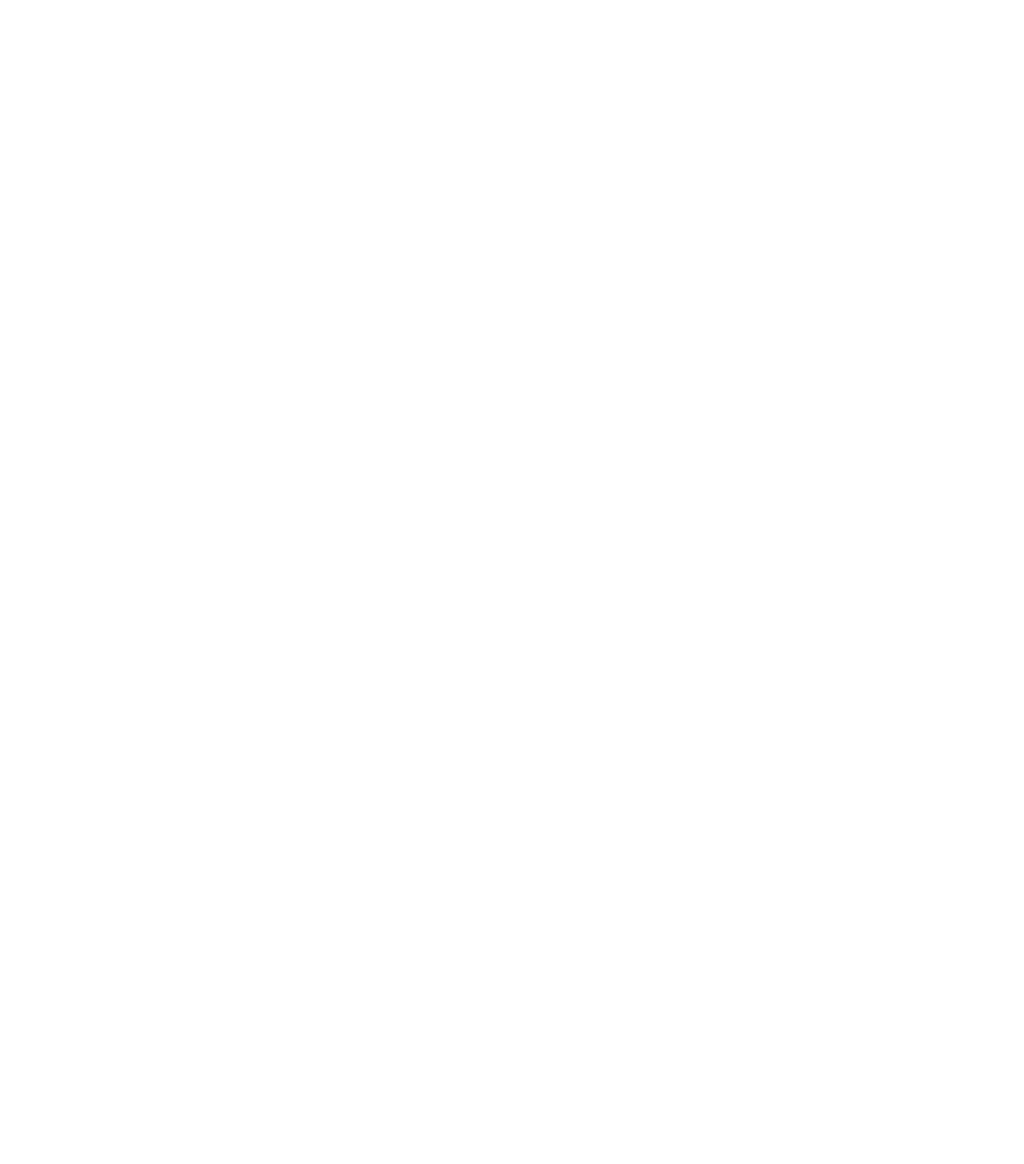
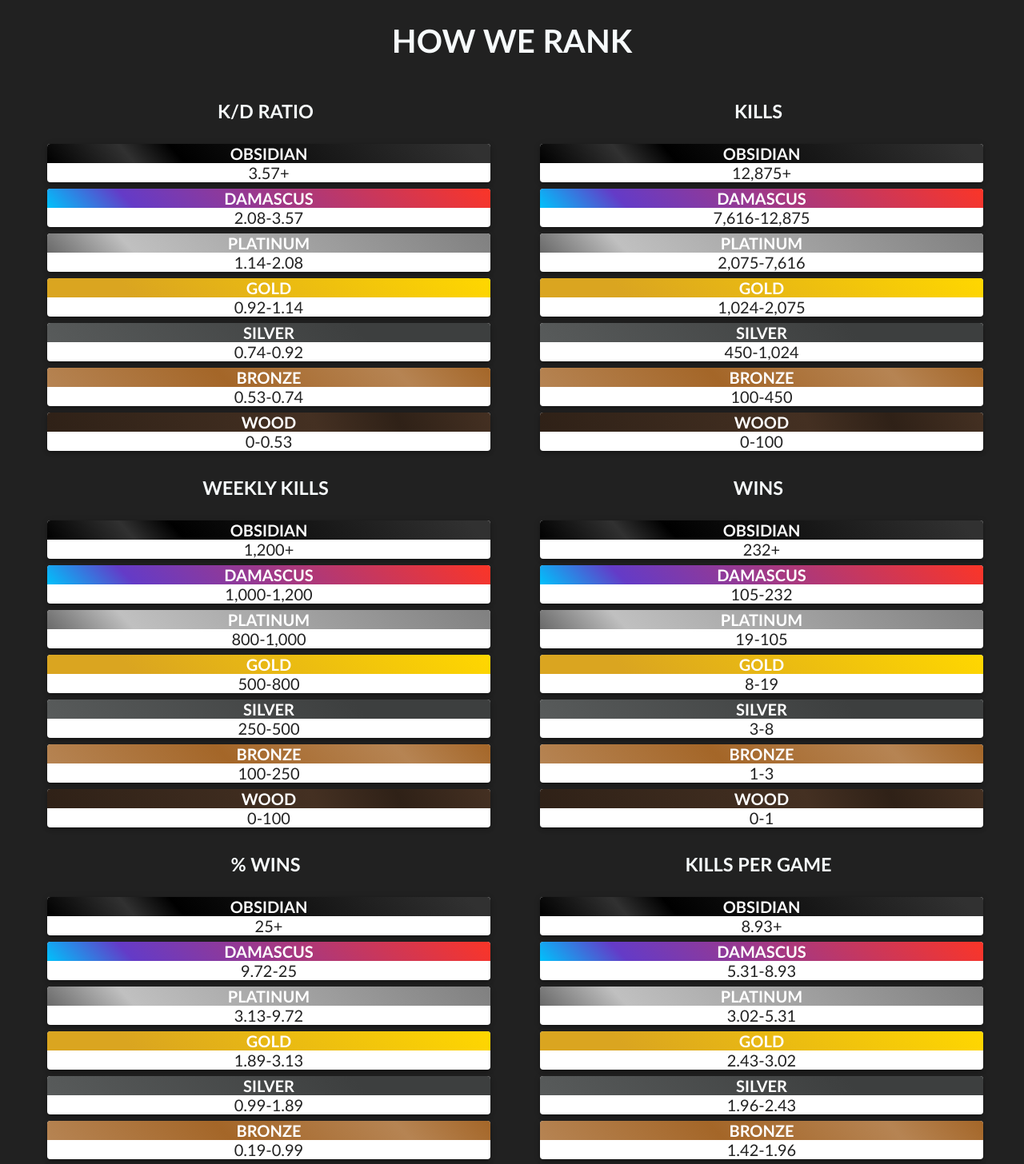
Before and after one commit to Davidi-74/rankedzone-code, a React (Create React App) app in the folder rankedzone/: page /ranking in a window 1280 px wide. Shown: the top 1456 px of the page at 80% size. Before the commit the page ends 800 px from the top, so only its background shows below. Built offline with nearby package versions, Linux system fonts and the light colour scheme.

Commit message:
Various Changes, HowWeRank comp

```diff
--- /dev/null
+++ b/rankedzone/src/comps/HowWeRank.js
@@ -0,0 +1,65 @@
+import { Container, Grid } from "@material-ui/core"
+import SpecificRankedStat from "./SpecificRankedStat"
+
+const HowWeRank = (props) => {
+
+    return (
+        <Container>
+            <Grid container direction="row" alignItems="center" justify="center" style={{ marginBottom: "100px" }}>
+                <Grid item xs={12}>
+                    <h1>HOW WE RANK</h1>
+                </Grid>
+                <Grid container item xs={12} md={6} direction="column" alignItems="center">
+                    <Grid item xs={12}>
+                        <h3>K/D RATIO</h3>
+                    </Grid>
+                    <Grid item xs={12} style={{ width: "90%" }}>
+                        <SpecificRankedStat statType="kd" />
+                    </Grid>
+                </Grid>
+                <Grid container item xs={12} md={6} direction="column" alignItems="center">
+                    <Grid item xs={12}>
+                        <h3>KILLS</h3>
+                    </Grid>
+                    <Grid item xs={12} style={{ width: "90%" }}>
+                        <SpecificRankedStat statType="kills" />
+                    </Grid>
+                </Grid>
+                <Grid container item xs={12} md={6} direction="column" alignItems="center">
+                    <Grid item xs={12}>
+                        <h3>WEEKLY KILLS</h3>
+                    </Grid>
+                    <Grid item xs={12} style={{ width: "90%" }}>
+                        <SpecificRankedStat statType="weeklyKills" />
+                    </Grid>
+                </Grid>
+                <Grid container item xs={12} md={6} direction="column" alignItems="center">
+                    <Grid item xs={12}>
+                        <h3>WINS</h3>
+                    </Grid>
+                    <Grid item xs={12} style={{ width: "90%" }}>
+                        <SpecificRankedStat statType="wins" />
+                    </Grid>
+                </Grid>
+                <Grid container item xs={12} md={6} direction="column" alignItems="center">
+                    <Grid item xs={12}>
+                        <h3>% WINS</h3>
+                    </Grid>
+                    <Grid item xs={12} style={{ width: "90%" }}>
+                        <SpecificRankedStat statType="winPercentage" />
+                    </Grid>
+                </Grid>
+                <Grid container item xs={12} md={6} direction="column" alignItems="center">
+                    <Grid item xs={12}>
+                        <h3>KILLS PER GAME</h3>
+                    </Grid>
+                    <Grid item xs={12} style={{ width: "90%" }}>
+                        <SpecificRankedStat statType="killsPerGame" />
+                    </Grid>
+                </Grid>
+            </Grid>
+        </Container>
+    )
+}
+
+export default HowWeRank
--- a/rankedzone/src/comps/LifetimeComp.js
+++ b/rankedzone/src/comps/LifetimeComp.js
@@ -1,14 +1,18 @@
-import { Box, Button, Container, Grid, Paper } from "@material-ui/core"
+import { Box, Button, Container, Grid, Paper, Tooltip } from "@material-ui/core"
 import { useEffect, useState } from "react"
+import { useHistory } from "react-router-dom";
 import SingleStatComp from "./SingleStatComp";
 import utils from './utils'
 import ExpandLessIcon from '@material-ui/icons/ExpandLess'
 import ExpandMoreIcon from '@material-ui/icons/ExpandMore'
 import PlainStatComp from "./PlainStatComp";
+import HelpOutlineIcon from '@material-ui/icons/HelpOutline';
+import helpOutlineDesign from '../mui/helpOutlineDesign'
 
 const LifetimeComp = (props) => {
     const [stats, setStats] = useState("");
     const [otherStats, setOtherStats] = useState(false);
+    const history = useHistory();
 
     const getLifetimeStats = async () => {
         let temp = await utils.getLifetimeStats(decodeURIComponent(props.username), props.platform);
@@ -19,9 +23,15 @@
         getLifetimeStats();
     }, [])
 
+    const helpDesign = helpOutlineDesign();
     return (
         <Box style={{ paddingTop: "6px" }}>
-            <h3 style={{ paddingBottom: "9px" }}>Lifetime BR Stats</h3>
+            <h3 style={{ paddingBottom: "9px" }}>
+                Lifetime BR Stats&nbsp;
+                 <Tooltip title="HOW WE RANK" classes={{ tooltip: helpDesign.tooltip }}>
+                    <HelpOutlineIcon fontSize="small" className={helpDesign.root} onClick={() => history.push('/ranking')} />
+                </Tooltip>
+            </h3>
             <Box width="100%">
                 {stats != "" ?
                     <Grid container>
--- a/rankedzone/src/comps/RouterComp.js
+++ b/rankedzone/src/comps/RouterComp.js
@@ -1,5 +1,6 @@
 import { Route, Switch } from "react-router-dom"
 import HomePage from './HomePage'
+import HowWeRank from "./HowWeRank";
 import PlayerComp from "./PlayerComp";
 import SpecificMatchComp from "./SpecificMatchComp";
 
@@ -10,6 +11,7 @@
                 <Route path="/" exact component={HomePage} />
                 <Route path="/player/:platform/:username" component={PlayerComp} />
                 <Route path="/match/:matchID/:uno" component={SpecificMatchComp} />
+                <Route path="/ranking" component={HowWeRank} />
             </Switch>
         </div>
     )
--- /dev/null
+++ b/rankedzone/src/comps/SpecificRankedStat.js
@@ -0,0 +1,57 @@
+import { useEffect, useState } from "react"
+import utils from './utils'
+import ranking from '../mui/rankingDesign'
+import { Box, Paper } from "@material-ui/core";
+
+const SpecificRankedStat = (props) => {
+    const [statType, setStat] = useState(props.statType);
+    const [rankingData, setRankingData] = useState([]);
+
+    const getStats = () => {
+        let currentRank = 0;
+        let rankingData = [];
+        for (let i = 0; i < 7; i++) {
+            let statData = utils.getRankingDesign(statType, currentRank);
+            if (statData.design != "obsidian") {
+                let obj = [statData.design, currentRank, statData.nextLevel[1]]
+                rankingData.push(obj);
+                currentRank = statData.nextLevel[1];
+            }
+            else {
+                let obj = [statData.design, currentRank];
+                rankingData.push(obj);
+            }
+        }
+        console.log(rankingData);
+        setRankingData(rankingData.reverse());
+    }
+
+    useEffect(() => {
+        getStats();
+    }, [])
+
+    const rankingDesign = ranking();
+    return (
+        <div>
+            {
+                rankingData.length > 0 ?
+                    (
+                        rankingData.map((rank) => {
+                            return (
+                                <Paper elevation={3} style={{ width: "100%", marginBottom: "8px" }}>
+                                    <Box className={rankingDesign[rank[0]]} color="white" fontWeight="bold" style={{ borderTopLeftRadius: "4px", borderTopRightRadius: "4px" }}>
+                                        {rank[0].toUpperCase()}
+                                    </Box>
+                                    {rank[0] !== "obsidian" ? rank[1].toLocaleString(2) + "-" + rank[2].toLocaleString(2) : rank[1].toLocaleString(2) + "+"}
+                                </Paper>
+                            )
+                        })
+                    )
+                    :
+                    ""
+            }
+        </div>
+    )
+}
+
+export default SpecificRankedStat
--- a/rankedzone/src/comps/TeamComp.js
+++ b/rankedzone/src/comps/TeamComp.js
@@ -65,12 +65,12 @@
                                             <StyledTableCell align="center">DEATHS</StyledTableCell>
                                             <StyledTableCell align="center">DAMAGE DONE</StyledTableCell>
                                             <StyledTableCell align="center">DAMAGE TAKEN</StyledTableCell>
-                                            <StyledTableCell align="center" style={{ borderTopRightRadius: "3px" }}>% HEADSHOTS</StyledTableCell>
+                                            <StyledTableCell align="center" style={{ borderTopRightRadius: "4px" }}>% HEADSHOTS</StyledTableCell>
                                         </StyledTableRow>
                                     </TableHead>
                                     <TableBody>
                                         {team.map((player) => {
-                                            return <StyledTableRow key={player.username} style={{ borderBottomRightRadius: "3px" }}>
+                                            return <StyledTableRow key={player.username} style={{ borderBottomRightRadius: "4px" }}>
                                                 <StyledTableCell component="th" scope="row" >
                                                     {player.clantag ? "[" + player.clantag + "] " + player.username : player.username}
                                                 </StyledTableCell>
@@ -92,7 +92,7 @@
                                                 <StyledTableCell align="center">{teamStats.deaths}</StyledTableCell>
                                                 <StyledTableCell align="center">{teamStats.damageDone.toLocaleString()}</StyledTableCell>
                                                 <StyledTableCell align="center">{teamStats.damageTaken.toLocaleString()}</StyledTableCell>
-                                                <StyledTableCell align="center" style={{ borderBottomRightRadius: "3px" }}>{teamStats.kills != 0 ? (teamStats.headshots / teamStats.kills * 100).toFixed(2) + "%" : "0.00%"}</StyledTableCell>
+                                                <StyledTableCell align="center" style={{ borderBottomRightRadius: "4px" }}>{teamStats.kills != 0 ? (teamStats.headshots / teamStats.kills * 100).toFixed(2) + "%" : "0.00%"}</StyledTableCell>
                                             </StyledTableRow>
                                         </TableHead>
                                         : ""}
--- /dev/null
+++ b/rankedzone/src/mui/helpOutlineDesign.js
@@ -0,0 +1,19 @@
+import { makeStyles } from "@material-ui/core";
+
+const helpOutlineDesign = makeStyles({
+    root: {
+        verticalAlign: "-8px",
+        padding: "5px",
+        borderRadius: "4px",
+        "&:hover": {
+            background: "#353535"
+        }
+    },
+    tooltip: {
+        background: "#212121",
+        fontSize: "12px",
+        fontWeight: "bold"
+    }
+})
+
+export default helpOutlineDesign
--- a/rankedzone/src/mui/theme.js
+++ b/rankedzone/src/mui/theme.js
@@ -49,7 +49,7 @@
             root: {
                 backgroundColor: "white",
                 margin: "4px",
-                borderRadius: "5px"
+                borderRadius: "4px"
             }
         }
     },
```
Also changed, not shown: rankedzone/src/comps/MatchMVPs.js (+15 -15 lines).
